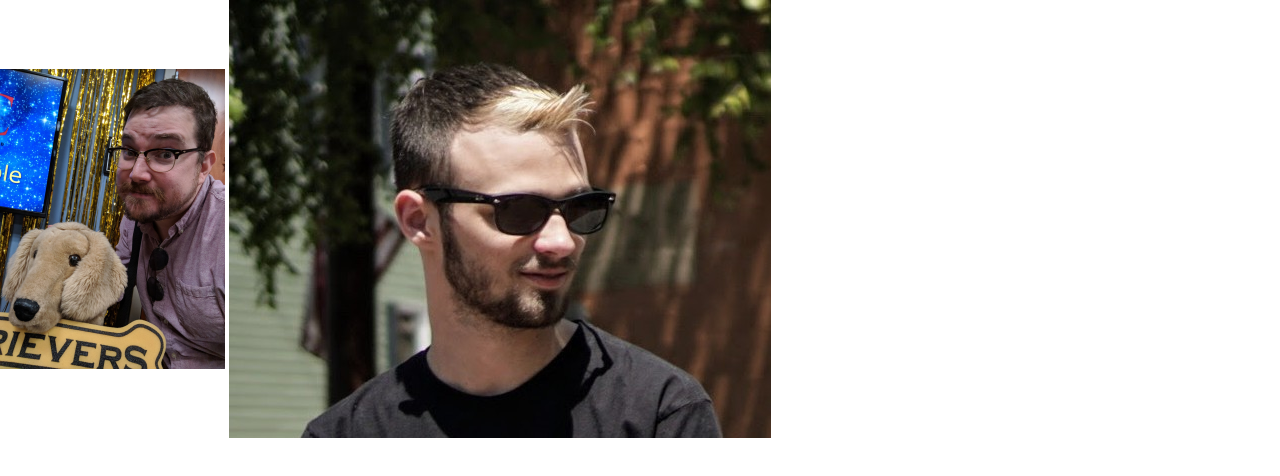
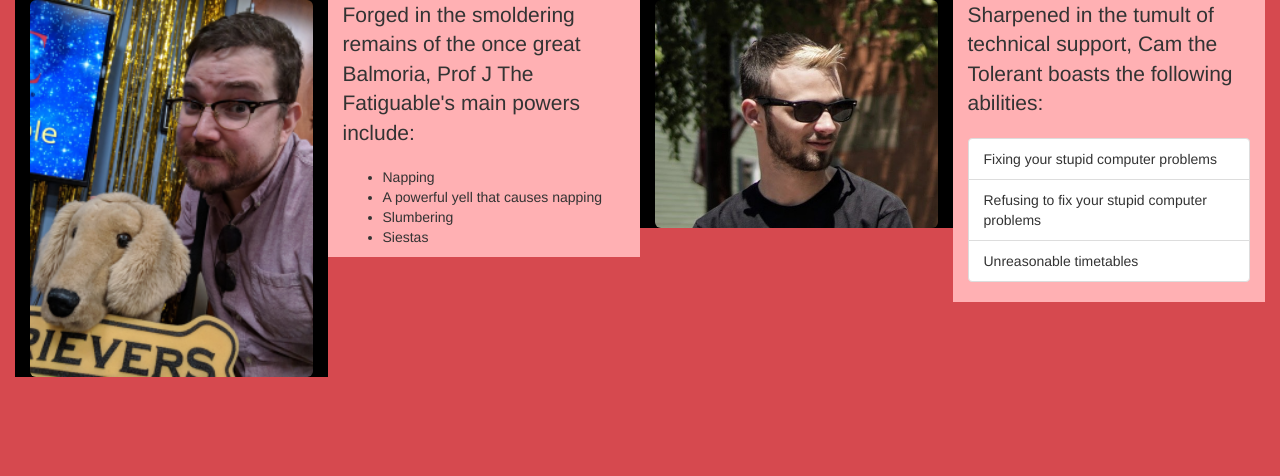
Before and after one commit to CMSC-291/SomeSampleHTMLNonsense, a plain HTML site: page HeroChronicles.html in a window 1280 px wide. Drawn offline with nearby package versions, Linux system fonts and the light colour scheme.

Commit message:
prettier?

```diff
--- a/HeroChronicles.html
+++ b/HeroChronicles.html
@@ -3,12 +3,48 @@
 <head>
     <meta charset="UTF-8">
     <title>Epic new Battle times!</title>
-    <link rel="stylesheet" href="https://stackpath.bootstrapcdn.com/bootstrap/3.4.1/css/bootstrap.min.css" integrity="sha384-HSMxcRTRxnN+Bdg0JdbxYKrThecOKuH5zCYotlSAcp1+c8xmyTe9GYg1l9a69psu" crossorigin="anonymous">
+    <link rel="stylesheet" href="https://stackpath.bootstrapcdn.com/bootstrap/3.4.1/css/bootstrap.min.css"
+          integrity="sha384-HSMxcRTRxnN+Bdg0JdbxYKrThecOKuH5zCYotlSAcp1+c8xmyTe9GYg1l9a69psu" crossorigin="anonymous">
     <link rel="stylesheet" type="text/css" href="hero.css">
 </head>
 <body>
-    <img src="ben.png" class="heropic"/>
-    <img src="Cam_prof.jpg" class="heropic"/>
 
+<div class="container-fluid">
+        <div class="col-md-3 profilePicture rounded">
+            <img src="ben.png" class="heropic img-responsive img-rounded"/>
+        </div>
+        <div class="col-md-3 profileText  rounded"><p class="lead">
+            Forged in the smoldering remains of the once great Balmoria, Prof J The Fatiguable's main powers include:
+            <ul>
+                <li>
+                    Napping
+                </li>
+                <li>
+                    A powerful yell that causes napping
+                </li>
+                <li>
+                    Slumbering
+                </li>
+                <li>
+                    Siestas
+                </li>
+            </ul>
+            </p>
+        </div>
+        <div class="col-md-3  profilePicture rounded">
+            <img src="Cam_prof.jpg" class="heropic img-rounded img-responsive"/>
+        </div>
+
+        <div class="col-md-3 profileText  rounded">
+            <p class="lead">
+                Sharpened in the tumult of technical support, Cam the Tolerant boasts the following abilities:
+            <ul class="list-group">
+                <li class="list-group-item">Fixing your stupid computer problems</li>
+                <li class="list-group-item">Refusing to fix your stupid computer problems</li>
+                <li class="list-group-item">Unreasonable timetables</li>
+            </ul>
+            </p>
+        </div>
+</div>
 </body>
 </html>
--- a/hero.css
+++ b/hero.css
@@ -0,0 +1,15 @@
+.heropic {
+    width:300px;
+}
+
+body {
+    background-color: #d6494f;
+}
+
+.profilePicture {
+    background-color: black;
+}
+
+.profileText {
+    background-color: #ffb0b3;
+}
```
